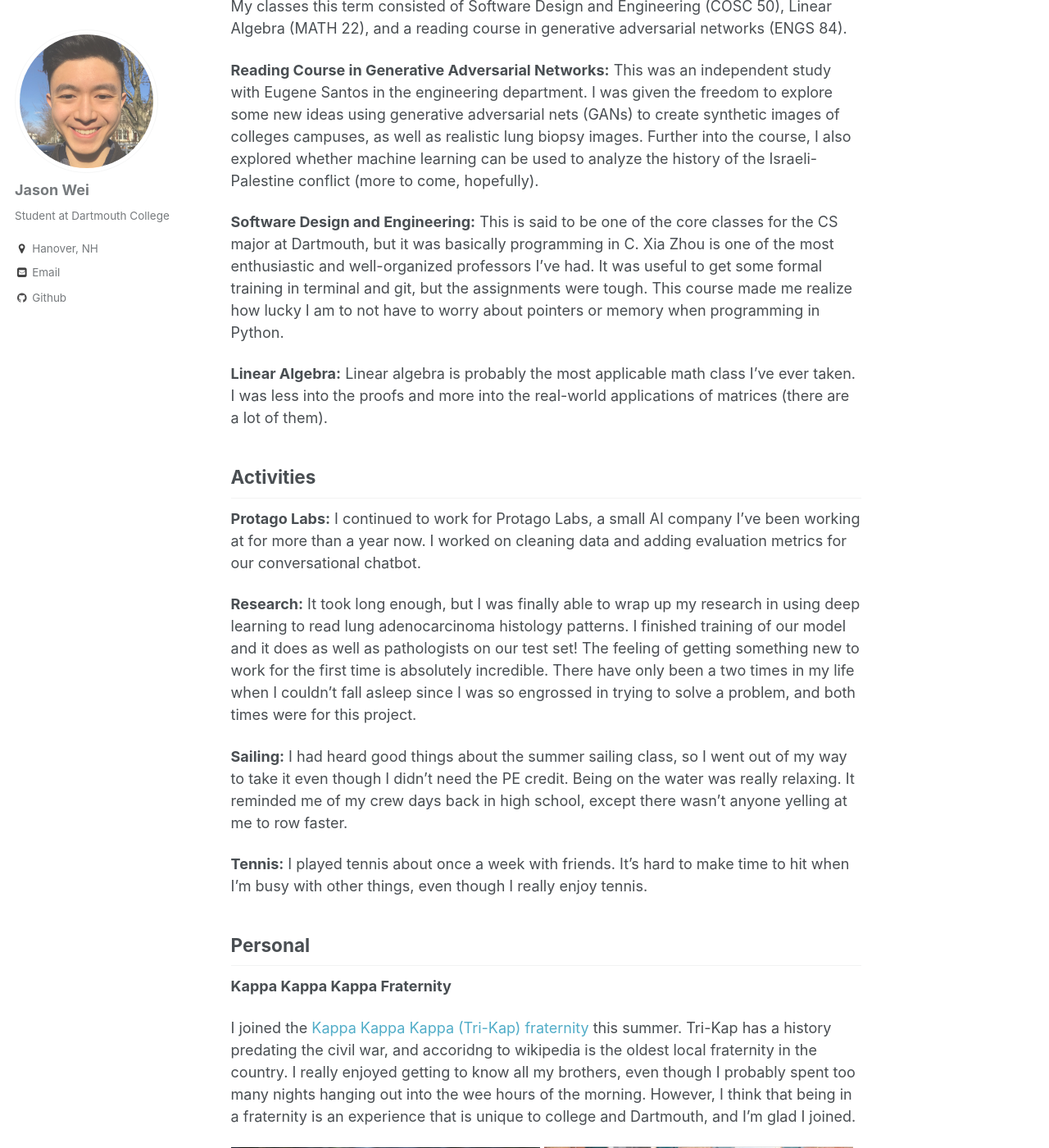
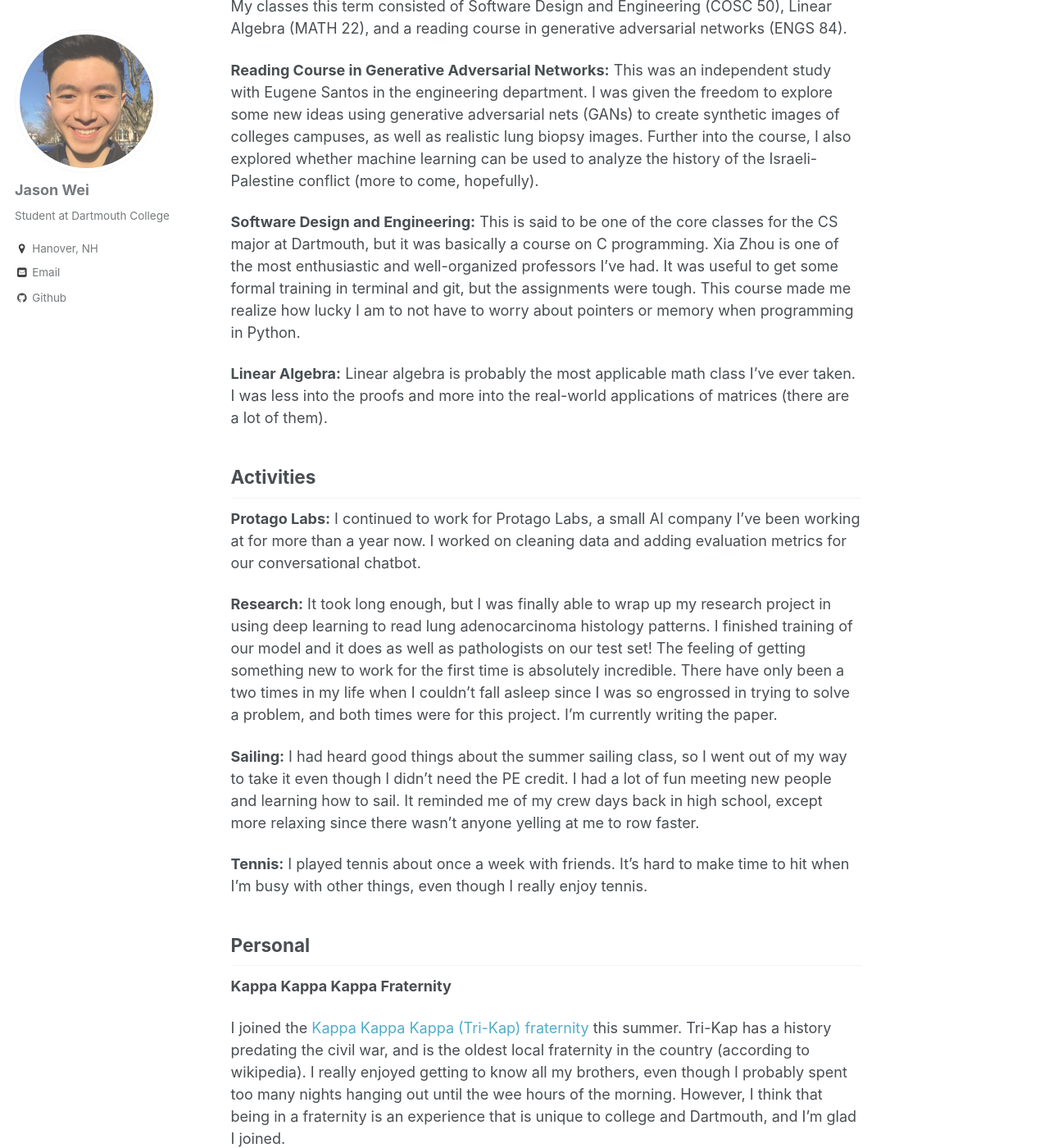
Before and after one commit to jasonwei20/jasonwei20.github.io, a Jekyll site: the page built from _posts/2018-09-01-blog-post-6.md, in a window 1280 px wide and 1400 px high, scrolled down 397 px. Shown: the whole window at 82% size. Built offline with Jekyll 4.4.1, drawn with Linux system fonts in a browser that asks for light colours; some of the changed text lies outside the part shown.

Commit message:
slight changes to blog

```diff
--- a/_posts/2018-09-01-blog-post-6.md
+++ b/_posts/2018-09-01-blog-post-6.md
@@ -14,7 +14,7 @@
   - tennis
 ---
 
-The Sophomore Summer at Dartmouth is, according to legend, a glorious term of warm weather, class bonding, and free time.
+According to legend, the Sophomore Summer at Dartmouth is a glorious term of warm weather, class bonding, and free time.
 
 Classes
 ------
@@ -22,7 +22,7 @@
 
 **Reading Course in Generative Adversarial Networks:** This was an independent study with Eugene Santos in the engineering department. I was given the freedom to explore some new ideas using generative adversarial nets (GANs) to create synthetic images of colleges campuses, as well as realistic lung biopsy images. Further into the course, I also explored whether machine learning can be used to analyze the history of the Israeli-Palestine conflict (more to come, hopefully).
 
-**Software Design and Engineering:** This is said to be one of the core classes for the CS major at Dartmouth, but it was basically programming in C. Xia Zhou is one of the most enthusiastic and well-organized professors I've had. It was useful to get some formal training in terminal and git, but the assignments were tough. This course made me realize how lucky I am to not have to worry about pointers or memory when programming in Python.
+**Software Design and Engineering:** This is said to be one of the core classes for the CS major at Dartmouth, but it was basically a course on C programming. Xia Zhou is one of the most enthusiastic and well-organized professors I've had. It was useful to get some formal training in terminal and git, but the assignments were tough. This course made me realize how lucky I am to not have to worry about pointers or memory when programming in Python.
 
 **Linear Algebra:** Linear algebra is probably the most applicable math class I've ever taken. I was less into the proofs and more into the real-world applications of matrices (there are a lot of them).
 
@@ -31,9 +31,9 @@
 
 **Protago Labs:** I continued to work for Protago Labs, a small AI company I've been working at for more than a year now. I worked on cleaning data and adding evaluation metrics for our conversational chatbot.
 
-**Research:** It took long enough, but I was finally able to wrap up my research in using deep learning to read lung adenocarcinoma histology patterns. I finished training of our model and it does as well as pathologists on our test set! The feeling of getting something new to work for the first time is absolutely incredible. There have only been a two times in my life when I couldn't fall asleep since I was so engrossed in trying to solve a problem, and both times were for this project.
+**Research:** It took long enough, but I was finally able to wrap up my research project in using deep learning to read lung adenocarcinoma histology patterns. I finished training of our model and it does as well as pathologists on our test set! The feeling of getting something new to work for the first time is absolutely incredible. There have only been a two times in my life when I couldn't fall asleep since I was so engrossed in trying to solve a problem, and both times were for this project. I'm currently writing the paper.
 
-**Sailing:** I had heard good things about the summer sailing class, so I went out of my way to take it even though I didn't need the PE credit. Being on the water was really relaxing. It reminded me of my crew days back in high school, except there wasn't anyone yelling at me to row faster.
+**Sailing:** I had heard good things about the summer sailing class, so I went out of my way to take it even though I didn't need the PE credit. I had a lot of fun meeting new people and learning how to sail. It reminded me of my crew days back in high school, except more relaxing since there wasn't anyone yelling at me to row faster.
 
 **Tennis:** I played tennis about once a week with friends. It's hard to make time to hit when I'm busy with other things, even though I really enjoy tennis.
 
@@ -42,24 +42,24 @@
 
 **Kappa Kappa Kappa Fraternity**
 
-I joined the [Kappa Kappa Kappa (Tri-Kap) fraternity](https://en.wikipedia.org/wiki/Kappa_Kappa_Kappa) this summer. Tri-Kap has a history predating the civil war, and accoridng to wikipedia is the oldest local fraternity in the country. I really enjoyed getting to know all my brothers, even though I probably spent too many nights hanging out into the wee hours of the morning. However, I think that being in a fraternity is an experience that is unique to college and Dartmouth, and I'm glad I joined.
+I joined the [Kappa Kappa Kappa (Tri-Kap) fraternity](https://en.wikipedia.org/wiki/Kappa_Kappa_Kappa) this summer. Tri-Kap has a history predating the civil war, and is the oldest local fraternity in the country (according to wikipedia). I really enjoyed getting to know all my brothers, even though I probably spent too many nights hanging out until the wee hours of the morning. However, I think that being in a fraternity is an experience that is unique to college and Dartmouth, and I'm glad I joined.
 
 <img src='/images/formal.jpg' width="49%">
 <img src='/images/trikap_summer.jpg' width="49%">
-Left, our end-of-term formal; right, class picture.
+Left, our end-of-term formal; right, Tri-Kap '20s class picture.
 
 **Reading**
 
 I read my first Stephen King book, *Misery*. It was a pretty thrilling book, although less horrific than I had expected. King is absolutely an amazing writer. For me, most good writing has the effect of flowing smoothly such that reading becomes so effortless that it feels like thinking. However, King's writing was *noticeably* good. I'm definitely going to be reading more King in the future.
 
-I also read the third book in the Girl with the Dragon Tattoo series, *The Girl who Beat the Hornet's Nest*. These books never fail to keep awake reading until 2 or 3am in the morning. Sadly, this is the last one in the series written by Stieg Larsson.
+I also read the third book in the Girl with the Dragon Tattoo series, *The Girl Who Beat the Hornet's Nest*. These books never fail to keep awake reading until 2 or 3 am in the morning. Sadly, this is the last one in the series written by Stieg Larsson.
 
 **Eric & Shirley**
 
-My friends Eric and Shirley came up from Virginia to visit for a weekend. We had a great time kayaking, hiking, sailing, and playing poker. There isn't much to do in the New Hampshire mountains for more than a couple of days, but it's always a blast hanging out with them. They were both mildly triggered when I said that the CVS, which was a 10 minute walk away, was "far". (Apparently, there is a lot more walking to be done at Duke and NYU.) My family is really close with both Eric's and Shirley's, and they know me better than anyone.
+My friends Eric and Shirley came up from Virginia to visit for a weekend. We had a great time kayaking, hiking, sailing, eating gelato, playing poker, and hanging out in frats. There isn't much to do in the New Hampshire mountains for more than a couple of days, but it's always a blast hanging out with them. They were both mildly triggered when I said that the CVS, which was a 10 minute walk away, was "far". (Apparently, there is a lot more walking to be done at Duke and NYU.) My family is really close with both Eric's and Shirley's, and they know me better than anyone.
 
 <img src='/images/gile_mountain_2.jpg' width="60%">
-<img src='/images/gile_mountain.jpg' width="39%">
+<img src='/images/gile_mountain.jpg' width="36.5%">
 Pictures from our hike at Gile Mountain.
 
 Closing
```
